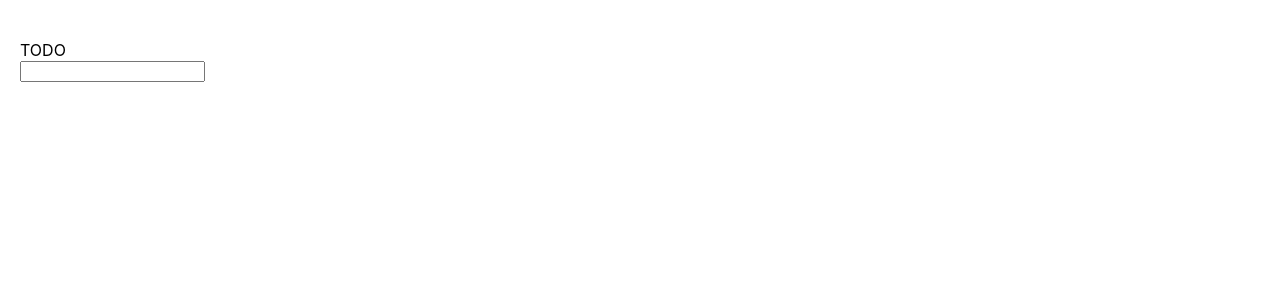
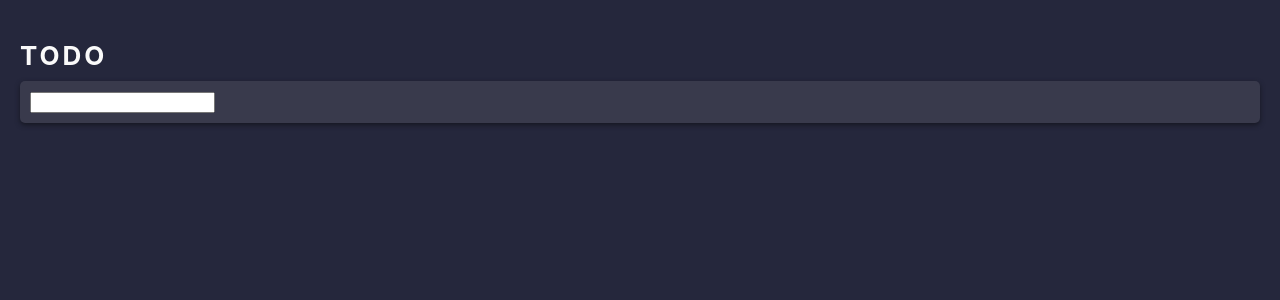
Before and after one commit to Alekseypavlov14/typescript-todos, a React (Create React App) app: page / in a window 1280 px wide. Shown: the top 300 px of the page. Built offline with nearby package versions, Linux system fonts and the light colour scheme.

Commit message:
add styles

```diff
--- a/package.json
+++ b/package.json
@@ -13,6 +13,7 @@
     "react": "^18.1.0",
     "react-dom": "^18.1.0",
     "react-scripts": "5.0.1",
+    "sass": "^1.51.0",
     "typescript": "^4.6.4",
     "web-vitals": "^2.1.4"
   },
--- a/src/App.css
+++ b/src/App.css
@@ -1,6 +1,47 @@
+:root {
+    --bright-blue: hsl(220, 98%, 61%);
+    --check-background: linear-gradient(hsl(192, 100%, 67%), hsl(280, 87%, 65%));
+
+    --very-light-gray: hsl(0, 0%, 98%);
+    --very-light-grayish-blue: hsl(236, 33%, 92%);
+    --light-grayish-blue: hsl(233, 11%, 84%);
+    --dark-grayish-blue: hsl(236, 9%, 61%);
+    --very-dark-grayish-blue: hsl(235, 19%, 35%);
+
+    --very-dark-blue: hsl(235, 21%, 11%);
+    --very-dark-desaturated-blue: hsl(235, 24%, 19%);
+    --light-grayish-blue: hsl(234, 39%, 85%);
+    --light-grayish-blue-hover: hsl(236, 33%, 92%);
+    --dark-grayish-blue: hsl(234, 11%, 52%);
+    --very-dark-grayish-blue: hsl(233, 14%, 35%);
+    --very-dark-grayish-blue-2: hsl(237, 14%, 26%);
+}
+
 .App {
     height: 100vh;
     width: 100vw;
     padding: 40px 20px 0px 20px;
     box-sizing: border-box;
+    background-color: var(--very-dark-desaturated-blue);
 }
+
+.Header {
+    width: 100%;
+}
+
+.Title {
+    color: var(--very-light-gray);
+    font-size: 26px;
+    font-weight: bold;
+    letter-spacing: 3px;
+}
+
+.Palette {
+    width: 100%;
+    border-radius: 5px;
+    margin-top: 10px;
+    padding: 10px;
+    box-sizing: border-box;
+    background-color: var(--very-dark-grayish-blue-2);
+    box-shadow: 0px 2px 5px var(--very-dark-blue);
+}
--- a/src/App.tsx
+++ b/src/App.tsx
@@ -1,14 +1,12 @@
 import { useState } from 'react'
+import { CreateNewTodo } from './components/CreateNewTodo/index'
 import './App.css'
-import { CreateNewTodo } from './components/CreateNewTodo/CreateNewTodo'
 
 function App() {
-  const [todos, setTodos] = useState([])
-
   return (
     <div className="App">
-      <header className='header'>
-        <div className="title">TODO</div>
+      <header className='Header'>
+        <div className="Title">TODO</div>
       </header>
 
       <CreateNewTodo />
--- a/src/components/CreateNewTodo/CreateNewTodo.tsx
+++ b/src/components/CreateNewTodo/CreateNewTodo.tsx
@@ -1,10 +1,11 @@
-import React, { FC } from "react"
+import { FC } from "react"
+import './CreateNewTodo.module.css'
 
 interface CreateNewTodoInterface {}
 
 const CreateNewTodo: FC<CreateNewTodoInterface> = () => {
     return (
-        <div>
+        <div className='CreateNewTodo Palette'>
             <input type="text" name="new-todo" />
         </div>
     )
--- /dev/null
+++ b/src/components/CreateNewTodo/index.ts
@@ -0,0 +1 @@
+export { CreateNewTodo } from './CreateNewTodo'
```
Also changed, not shown: src/components/CreateNewTodo/CreateNewTodo.module.css (added), 1 other file (tests, documents, lock files or other folders).
